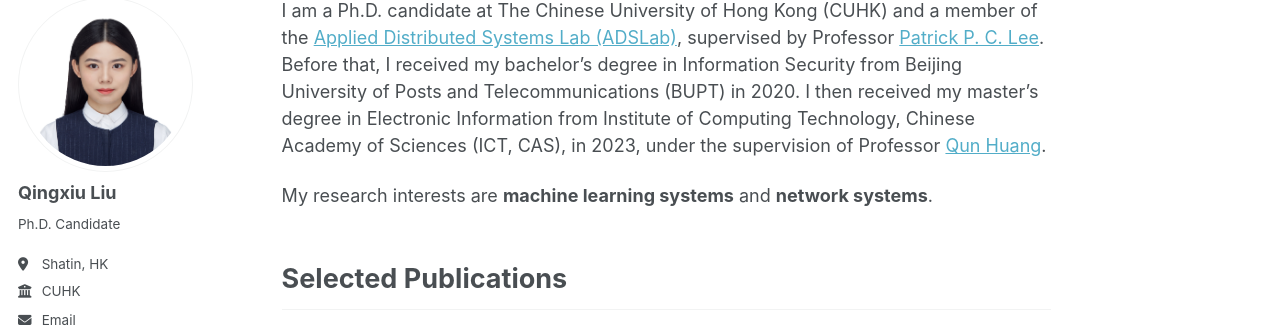
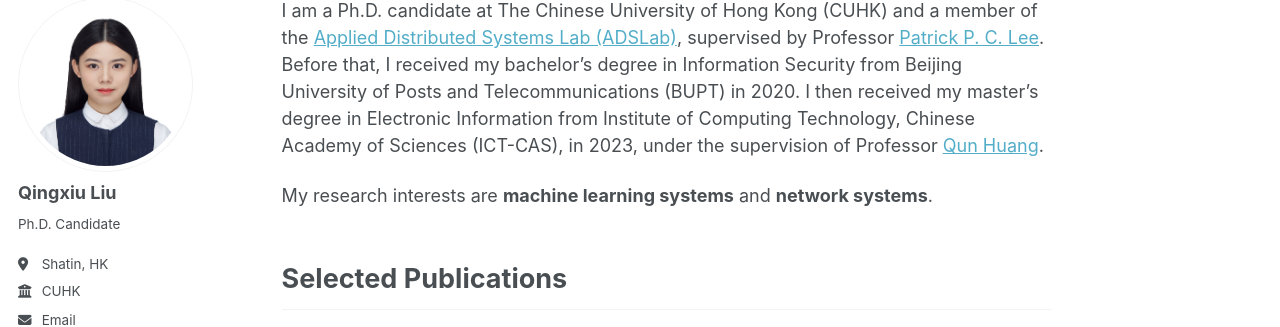
Before and after one commit to calanquee/calanquee.github.io, a Jekyll site: the page built from _pages/about.md, in a window 1280 px wide and 900 px high. Shown: the part 104-431 px from the top of the window. Built offline with Jekyll 4.4.1, drawn with Linux system fonts in a browser that asks for light colours; a style sheet for code colours, icons or effects is not loaded.

Commit message:
Use ICT-CAS abbreviation in biography

```diff
--- a/_pages/about.md
+++ b/_pages/about.md
@@ -6,7 +6,7 @@ redirect_from:
   - /about.html
 ---
 
-I am a Ph.D. candidate at The Chinese University of Hong Kong (CUHK) and a member of the [Applied Distributed Systems Lab (ADSLab)](http://adslab.cse.cuhk.edu.hk/), supervised by Professor [Patrick P. C. Lee](https://www.cse.cuhk.edu.hk/~pclee/www/index.html). Before that, I received my bachelor's degree in Information Security from Beijing University of Posts and Telecommunications (BUPT) in 2020. I then received my master's degree in Electronic Information from Institute of Computing Technology, Chinese Academy of Sciences (ICT, CAS), in 2023, under the supervision of Professor [Qun Huang](https://huangqundl.github.io/).
+I am a Ph.D. candidate at The Chinese University of Hong Kong (CUHK) and a member of the [Applied Distributed Systems Lab (ADSLab)](http://adslab.cse.cuhk.edu.hk/), supervised by Professor [Patrick P. C. Lee](https://www.cse.cuhk.edu.hk/~pclee/www/index.html). Before that, I received my bachelor's degree in Information Security from Beijing University of Posts and Telecommunications (BUPT) in 2020. I then received my master's degree in Electronic Information from Institute of Computing Technology, Chinese Academy of Sciences (ICT-CAS), in 2023, under the supervision of Professor [Qun Huang](https://huangqundl.github.io/).
 
 My research interests are **machine learning systems** and **network systems**.
 
```
